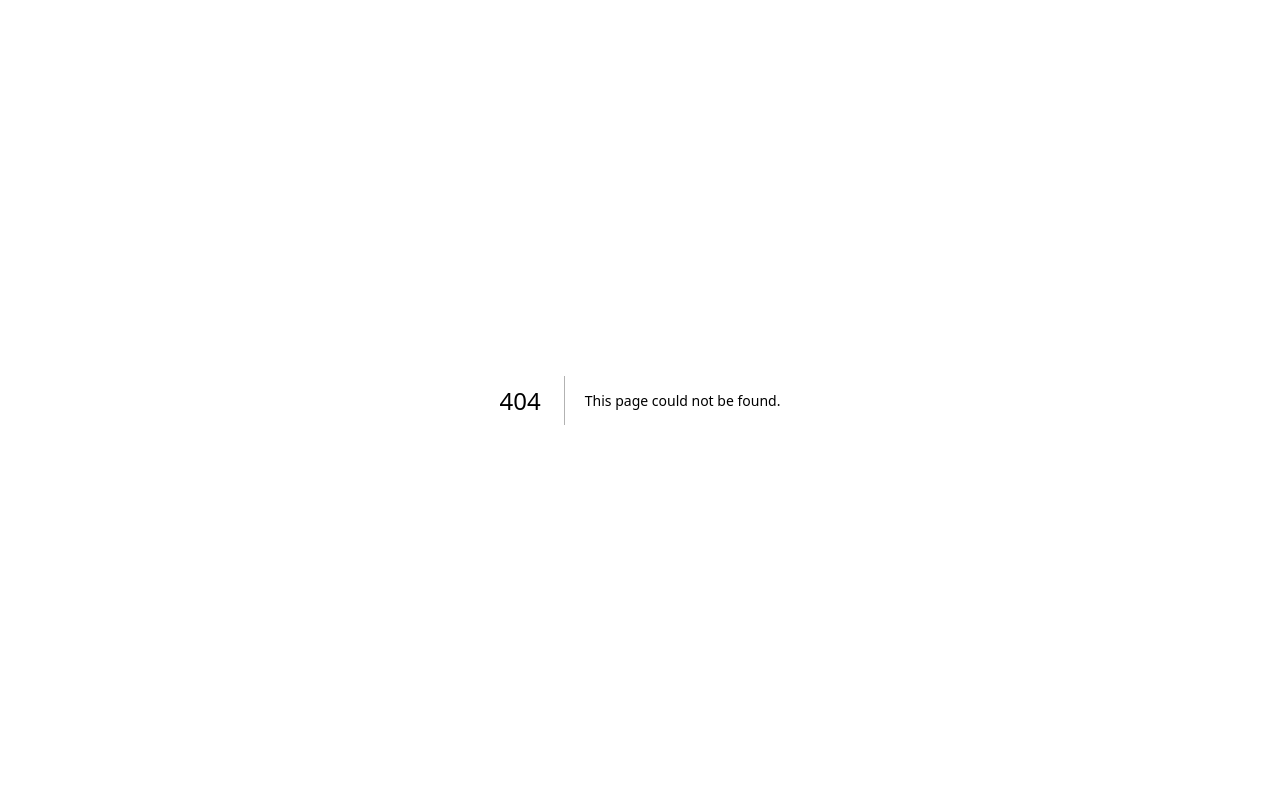
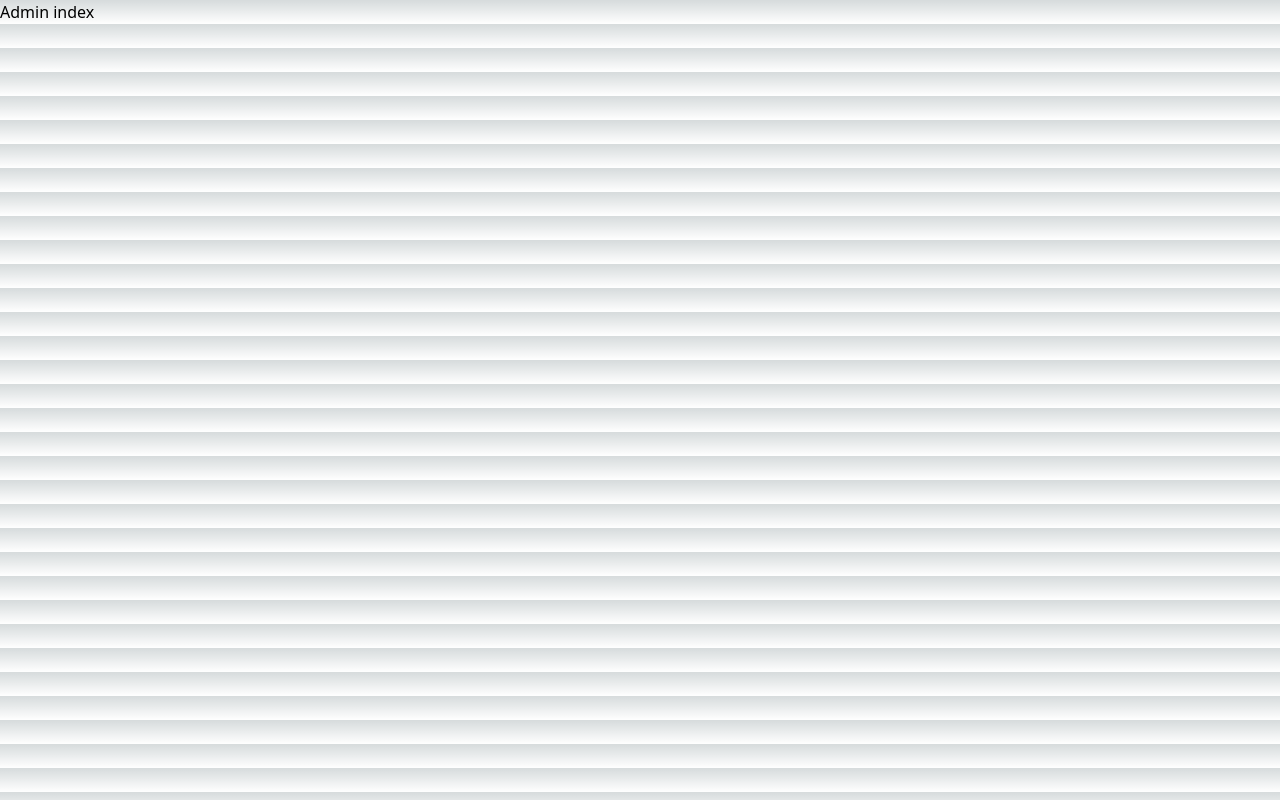
Before and after one commit to rfanan/WO, a Next.js app: page /admin in a window 1280 px wide. Before the commit this address had no page. Built offline with nearby package versions, Linux system fonts and the light colour scheme.

Commit message:
Add admin folder

```diff
--- /dev/null
+++ b/src/pages/admin/index.tsx
@@ -0,0 +1,7 @@
+export default function Admin() {
+    return (
+      <>
+        Admin index
+      </>
+    );
+  }
--- /dev/null
+++ b/src/pages/admin/sign-in/index.tsx
@@ -0,0 +1,7 @@
+export default function SignIn() {
+    return (
+      <>
+        SignIn
+      </>
+    );
+  }
--- /dev/null
+++ b/src/pages/admin/sign-out/index.tsx
@@ -0,0 +1,7 @@
+export default function SignOut() {
+    return (
+      <>
+        SignOut
+      </>
+    );
+  }
--- /dev/null
+++ b/src/pages/admin/users/index.tsx
@@ -0,0 +1,7 @@
+export default function Users() {
+  return (
+    <>
+      Users
+    </>
+  );
+}
```
